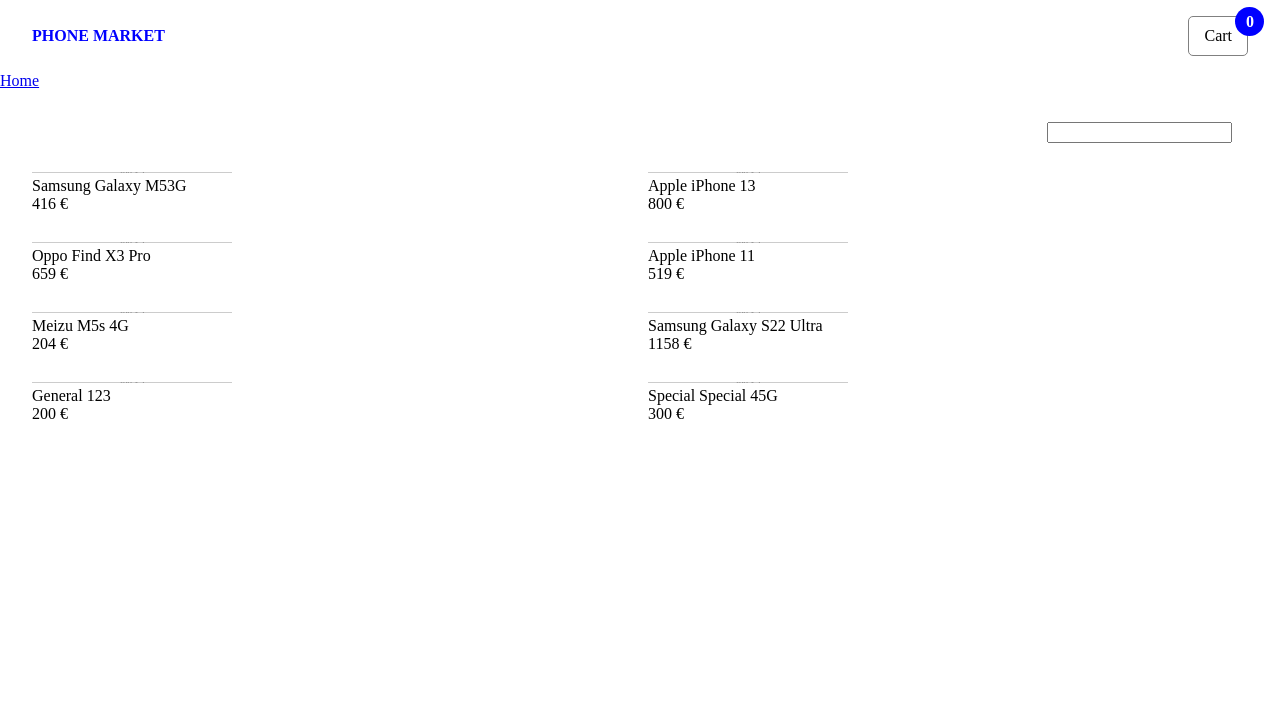
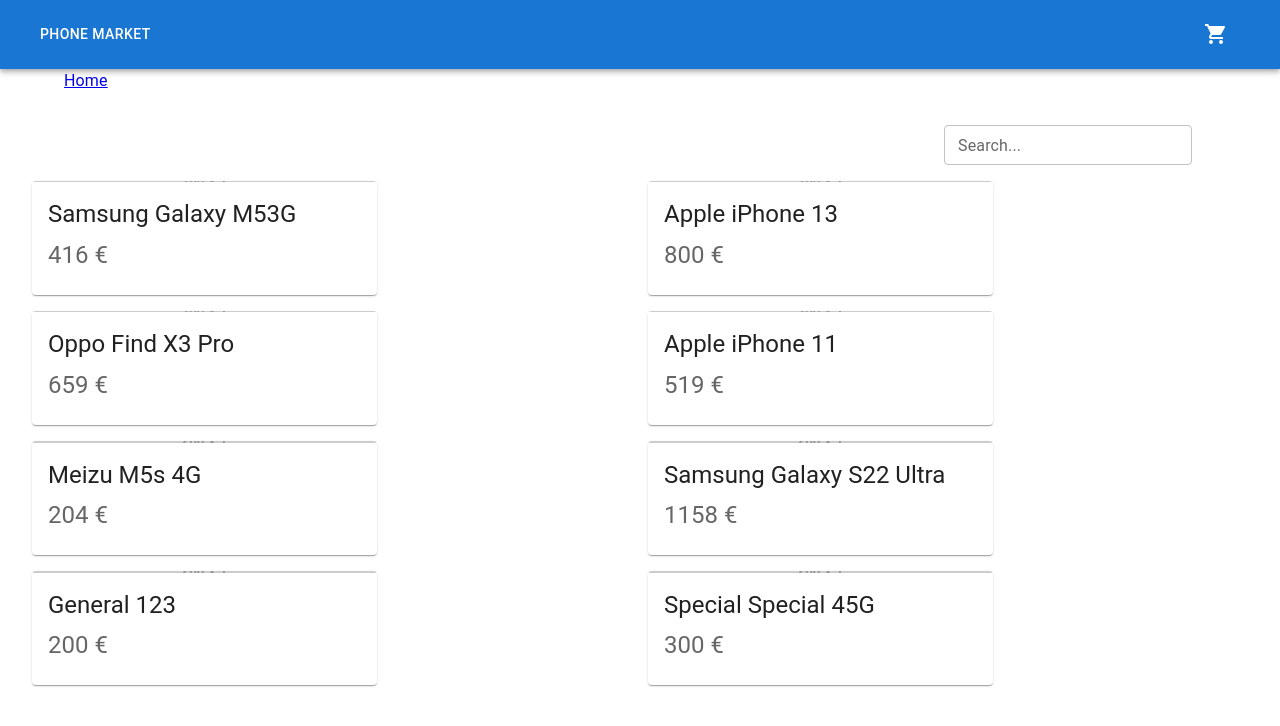
Before and after one commit to victorfch/test-phone-market, a React (Vite) app: page / in a window 1280 px wide. Shown: the top 726 px of the page. Built offline with nearby package versions, Linux system fonts and the light colour scheme.

Commit message:
add styles

```diff
--- a/package.json
+++ b/package.json
@@ -10,6 +10,10 @@
     "preview": "vite preview"
   },
   "dependencies": {
+    "@emotion/react": "^11.10.5",
+    "@emotion/styled": "^11.10.5",
+    "@mui/icons-material": "^5.11.0",
+    "@mui/material": "^5.11.7",
     "@reduxjs/toolkit": "^1.9.1",
     "react": "^18.2.0",
     "react-dom": "^18.2.0",
--- a/src/components/Cart/Cart.jsx
+++ b/src/components/Cart/Cart.jsx
@@ -1,13 +1,13 @@
+import { ShoppingBag, ShoppingCart } from "@mui/icons-material"
+import { Badge } from "@mui/material"
 import { useSelector } from "react-redux"
-import styles from "./cart.module.css"
 
 export const Cart = () => {
   const cartItems = useSelector(state => state.cart)
 
   return (
-    <div className={styles.cart}>
-      <div className={styles.cart_len}>{cartItems.length}</div>
-      <div className="cart_title">Cart</div>
-    </div>
+    <Badge badgeContent={cartItems.length} color="error">
+      <ShoppingCart color="inherit" />
+    </Badge>
   )
 }
--- a/src/components/Cart/cart.module.css
+++ /dev/null
@@ -1,18 +0,0 @@
-.cart {
-  padding: 10px 15px;
-  border: 1px solid grey;
-  position: relative;
-  border-radius: 5px;
-
-}
-
-.cart_len {
-  position: absolute;
-  background: blue;
-  border-radius: 50%;
-  top: -10px;
-  left: 80%;
-  padding: .35rem .65rem;
-  color: white;
-  font-weight: bold;
-}
--- a/src/components/Header.jsx
+++ b/src/components/Header.jsx
@@ -1,3 +1,13 @@
+import {
+  AppBar,
+  Box,
+  Breadcrumbs,
+  Button,
+  Container,
+  IconButton,
+  Toolbar,
+  Typography,
+} from "@mui/material"
 import { Link, useLocation, useParams } from "react-router-dom"
 import { Cart } from "./Cart/Cart"
 
@@ -8,29 +18,37 @@
 
   return (
     <>
-      <header>
-        <Link
-          style={{
-            color: "blue",
-            textDecoration: "none",
-            textTransform: "uppercase",
-            fontWeight: "bold",
-          }}
-          to={"/"}
+      <Box sx={{ flexGrow: 1 }}>
+        <AppBar position="static">
+          <Box
+            display="flex"
+            flexDirection="row"
+            justifyContent="space-between"
+            padding="1rem 2rem"
           >
+            <Button color="inherit" component={Link} to={"/"}>
               Phone market
+            </Button>
+            <Button color="inherit" component="div">
+              <Cart />
+            </Button>
+          </Box>
+        </AppBar>
+      </Box>
+
+      <Container>
+        <nav>
+          <Breadcrumbs aria-label="breadcrumb">
+            <Link underline="hover" color="inherit" to={"/"}>
+              Home
             </Link>
-        <Cart />
-      </header>
-      <nav>
-        <Link to={"/"}>Home</Link>
+
             {pathname !== "/" && (
-          <>
-            {" "}
-            &gt; <span>Phone {id}</span>
-          </>
+              <Typography color="text.primary">Phone {id}</Typography>
             )}
+          </Breadcrumbs>
         </nav>
+      </Container>
     </>
   )
 }
--- a/src/components/PhoneItem.jsx
+++ b/src/components/PhoneItem.jsx
@@ -1,18 +1,29 @@
+import { Card, CardContent, CardMedia, Typography } from "@mui/material"
 import { Link } from "react-router-dom"
 
 export const PhoneItem = ({ phone }) => {
   return (
-    <Link
-      style={{ width: "fit-content", textDecoration: "none", color: "black" }}
-      to={`/phone/${phone.id}`}
-    >
-      <div>
-        <img src={phone.img} alt={`{phone.brand} {phone.model}`} />
-      </div>
-      <div>
-        {phone.brand} {phone.model}
-      </div>
-      {phone.price} &euro;
-    </Link>
+    <div>
+      <Link
+        style={{ width: "fit-content", textDecoration: "none", color: "black" }}
+        to={`/phone/${phone.id}`}
+      >
+        <Card sx={{ maxWidth: 345 }}>
+          <CardMedia
+            component="img"
+            alt={`${phone.brand} ${phone.model}`}
+            image={phone.img}
+          />
+          <CardContent>
+            <Typography gutterBottom variant="h5" component="div">
+              {phone.brand} {phone.model}
+            </Typography>
+            <Typography variant="h5" color="text.secondary">
+              {phone.price} &euro;
+            </Typography>
+          </CardContent>
+        </Card>
+      </Link>
+    </div>
   )
 }
--- a/src/index.css
+++ b/src/index.css
@@ -2,11 +2,3 @@
   box-sizing: content-box;
   margin: 0;
 }
-
-header {
-  padding: 1rem 2rem;
-  display: flex;
-  flex-direction: row;
-  justify-content: space-between;
-  align-items: center;
-}
--- a/src/pages/Home/Home.jsx
+++ b/src/pages/Home/Home.jsx
@@ -1,3 +1,4 @@
+import { Box, Container, TextField } from "@mui/material"
 import { useDispatch, useSelector } from "react-redux"
 import { PhoneItem } from "../../components/PhoneItem"
 import styles from "./home.module.css"
@@ -25,15 +26,31 @@
 
   return (
     <div style={{ padding: "1rem 2rem" }}>
-      <div
-        style={{ display: "flex", justifyContent: "flex-end", padding: "1rem" }}
+      <Container
+        maxWidth="xl"
+        style={{ display: "flex", justifyContent: "end" }}
       >
-        <input onInput={handleInput} type="text" />
-      </div>
-      <div className={styles.gallery}>
-        {filterPhones &&
-          filterPhones.map(phone => <PhoneItem key={phone.id} phone={phone} />)}
-      </div>
+        <TextField
+          size="small"
+          style={{ margin: "1rem 2rem 1rem 0" }}
+          onInput={handleInput}
+          variant="outlined"
+          label="Search..."
+        />
+      </Container>
+      <Box
+        maxWidth="100%"
+        display="flex"
+        flexDirection="column"
+        marginBottom="2rem"
+      >
+        <div className={styles.gallery}>
+          {filterPhones &&
+            filterPhones.map(phone => (
+              <PhoneItem key={phone.id} phone={phone} />
+            ))}
+        </div>
+      </Box>
     </div>
   )
 }
--- a/src/pages/PhoneDetails/PhoneDetails.jsx
+++ b/src/pages/PhoneDetails/PhoneDetails.jsx
@@ -1,3 +1,5 @@
+import { AddBox, AddShoppingCart } from "@mui/icons-material"
+import { Box, Button } from "@mui/material"
 import { useEffect, useState } from "react"
 import { useDispatch } from "react-redux"
 import { useParams } from "react-router-dom"
@@ -28,23 +30,28 @@
     return <p>Loading...</p>
   }
   return (
-    <div style={{ display: "flex", justifyContent: "space-around" }}>
-      <div>
+    <Box display="flex" justifyContent="space-around" marginTop="2rem">
+      <div width="100%">
         <img src={phone.img} alt={`${phone.brand} ${phone.model}`} />
       </div>
       <div>
-        <div>
+        <Box display="flex" flexDirection="column" gap="10px">
           {keys.map((key, id) => {
             if (!["id", "img", "storage", "color"].includes(key) && phone[key])
               return (
                 <div key={id}>
-                  <span>{key}:</span>
+                  <span style={{ fontWeight: "bold" }}>{key}: </span>
                   {phone[key]}
                 </div>
               )
           })}
-        </div>
-        <div>
+        </Box>
+        <Box
+          marginTop="1rem"
+          display="flex"
+          flexDirection="row"
+          justifyContent="space-between"
+        >
           <select onChange={({ target }) => setStorage(target.value)}>
             {phone && phone.storage?.length > 1 && (
               <option selected disabled>
@@ -72,10 +79,16 @@
                 </option>
               ))}
           </select>
+        </Box>
 
-          <button onClick={handleAddToCart}>Add to cart</button>
-        </div>
+        <Button
+          style={{ marginTop: "10px" }}
+          variant="contained"
+          onClick={handleAddToCart}
+        >
+          <AddShoppingCart />
+        </Button>
       </div>
-    </div>
+    </Box>
   )
 }
```
Also changed, not shown: 1 other file (tests, documents, lock files or other folders). Lines whose indentation alone changed are shown as unchanged.
